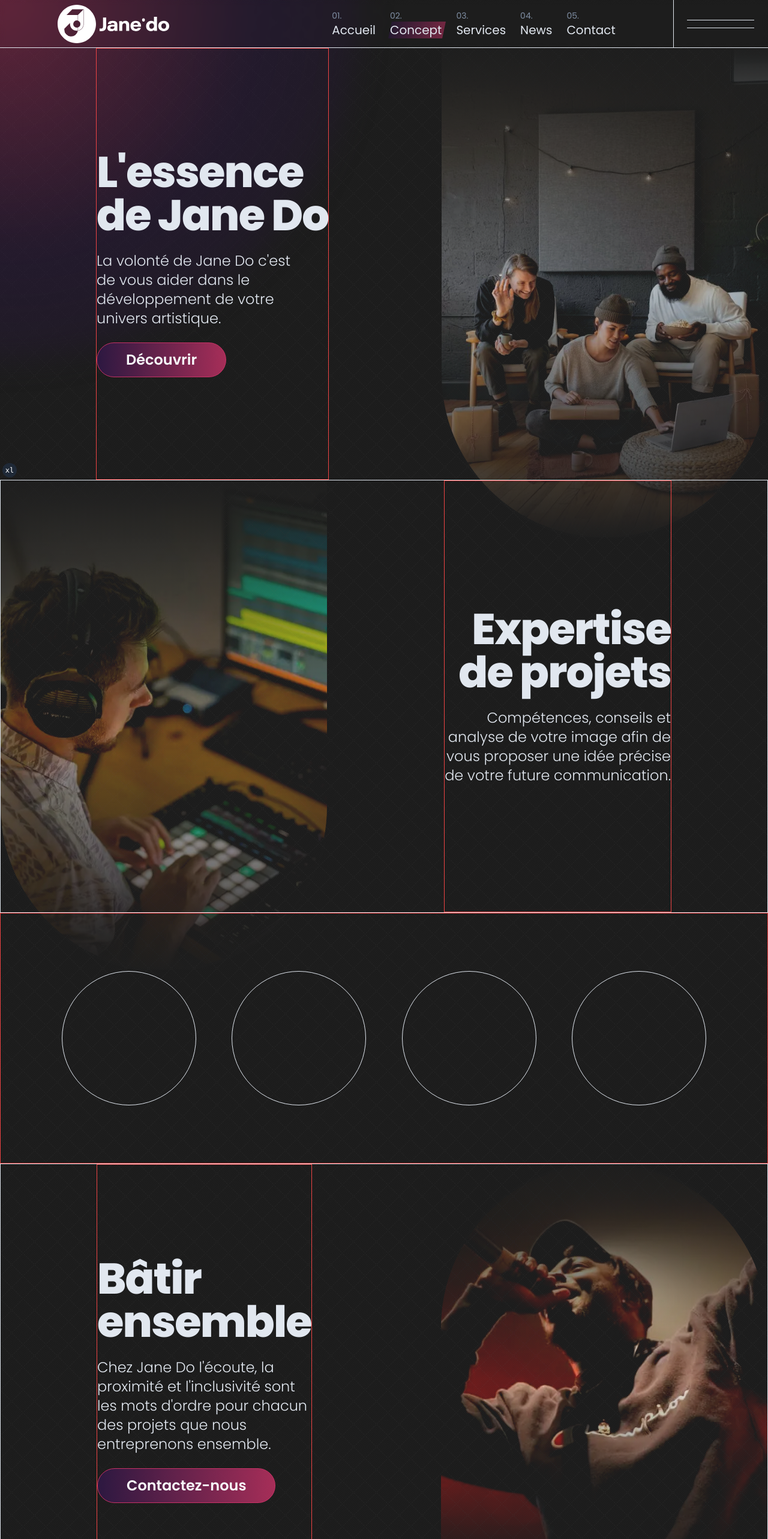
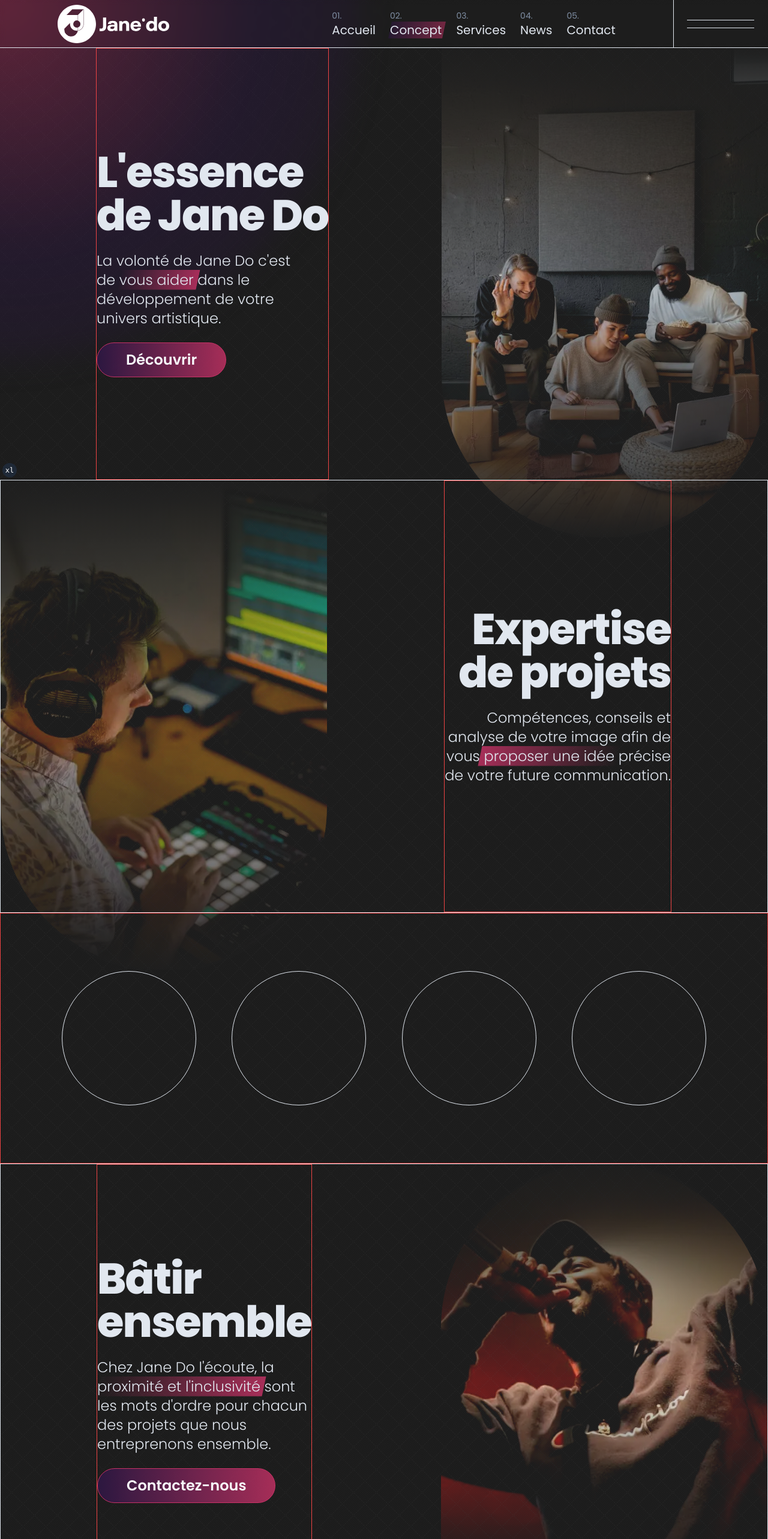
Before and after one commit to t-rosa/temp_www.janedoagency.com, a Next.js app: page /concept in a window 1280 px wide. Shown: the top 2566 px of the page at 60% size. Built offline with nearby package versions, Linux system fonts and the light colour scheme.

Commit message:
feat: add Highlighter on the concept page

```diff
--- a/src/components/concept/discover.tsx
+++ b/src/components/concept/discover.tsx
@@ -1,6 +1,7 @@
 import expert_jpg from "@/images/concept/expert.jpg";
 import expert_webp from "@/images/concept/expert.webp";
 import Image from "next/image";
+import { Highlighter } from "../highlighter";
 
 export function Discover() {
   return (
@@ -22,8 +23,11 @@ export function Discover() {
         </h2>
         <p className="text-xl font-light leading-7 xl:text-2xl 2xl:text-3xl">
           Compétences, conseils et <br /> analyse de votre image afin de
-          <br /> vous proposer une idée précise <br /> de votre future
-          communication.
+          <br /> vous
+          <Highlighter direction="left" inView={true}>
+            proposer une idée
+          </Highlighter>
+          précise <br /> de votre future communication.
         </p>
       </div>
       <picture
--- a/src/components/concept/hero.tsx
+++ b/src/components/concept/hero.tsx
@@ -3,6 +3,7 @@ import { cn } from "@/lib/utils";
 import Image from "next/image";
 import hero_jpg from "@/images/concept/hero.jpg";
 import hero_webp from "@/images/concept/hero.webp";
+import { Highlighter } from "../highlighter";
 
 export function Hero() {
   return (
@@ -21,7 +22,11 @@ export function Hero() {
           de Jane Do
         </h1>
         <p className="text-xl font-light leading-7 xl:text-2xl 2xl:text-3xl">
-          La volonté de Jane Do c&apos;est <br /> de vous aider dans le <br />
+          La volonté de Jane Do c&apos;est <br /> de{" "}
+          <Highlighter direction="right" inView={true}>
+            vous aider
+          </Highlighter>
+          dans le <br />
           développement de votre <br /> univers artistique.
         </p>
         <a
--- a/src/components/concept/join.tsx
+++ b/src/components/concept/join.tsx
@@ -4,6 +4,7 @@ import brand_values_webp from "@/images/concept/brand-values.webp";
 import { cn } from "@/lib/utils";
 import Image from "next/image";
 import Link from "next/link";
+import { Highlighter } from "@/components/highlighter";
 
 export function Join() {
   return (
@@ -22,7 +23,10 @@ export function Join() {
           ensemble
         </h2>
         <p className="text-xl font-light leading-7 xl:text-2xl 2xl:text-3xl">
-          Chez Jane Do l&apos;écoute, la <br /> proximité et l&apos;inclusivité
+          Chez Jane Do l&apos;écoute, la <br />
+          <Highlighter direction="right" inView={true}>
+            proximité et l&apos;inclusivité
+          </Highlighter>
           sont <br />
           les mots d&apos;ordre pour chacun <br /> des projets que nous <br />
           entreprenons ensemble.
--- a/tailwind.config.js
+++ b/tailwind.config.js
@@ -83,7 +83,7 @@ module.exports = {
           from: {
             top: 0,
             right: "100%",
-            left: -2,
+            left: 0,
             bottom: 0,
             transform: "skew(-12deg)",
           },
```
